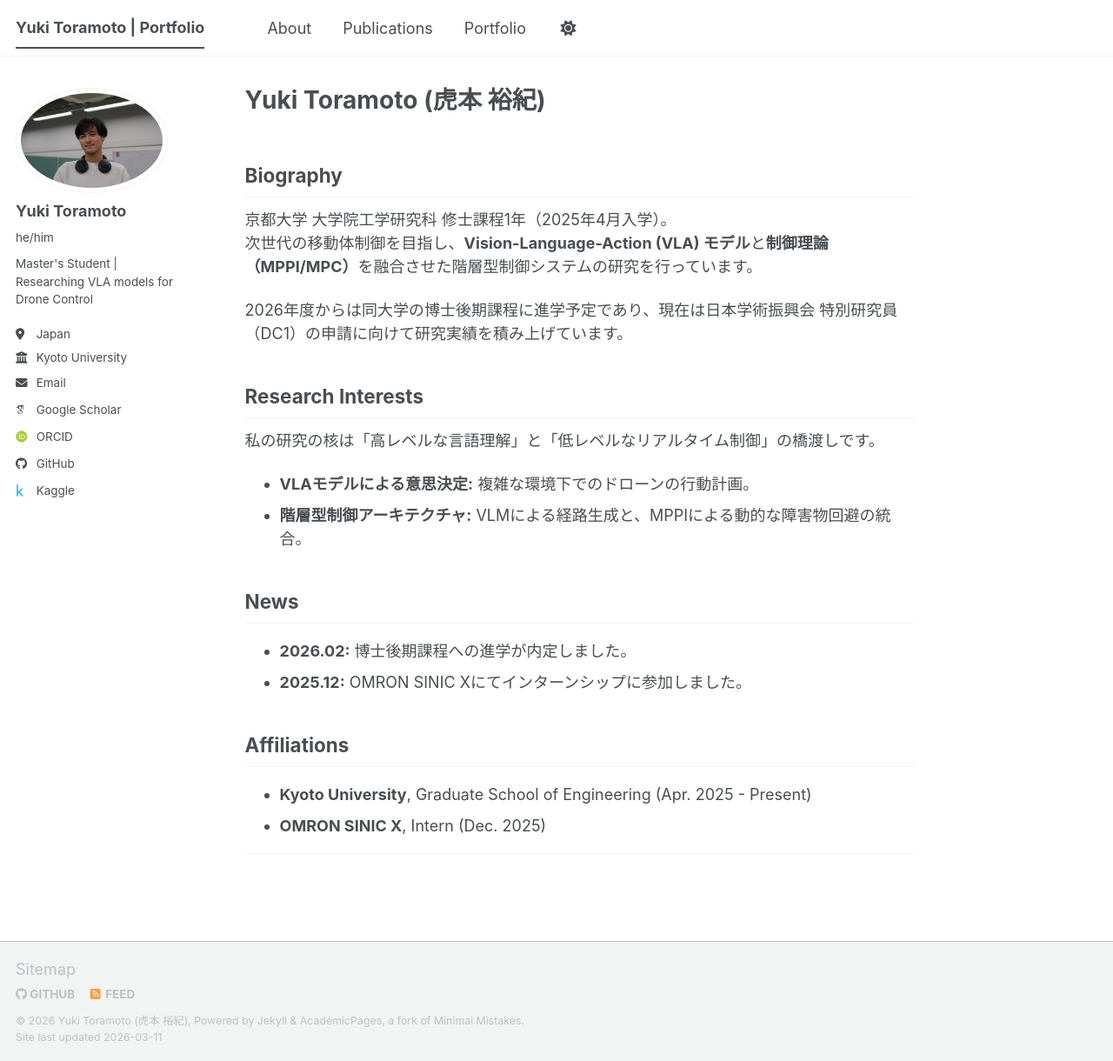
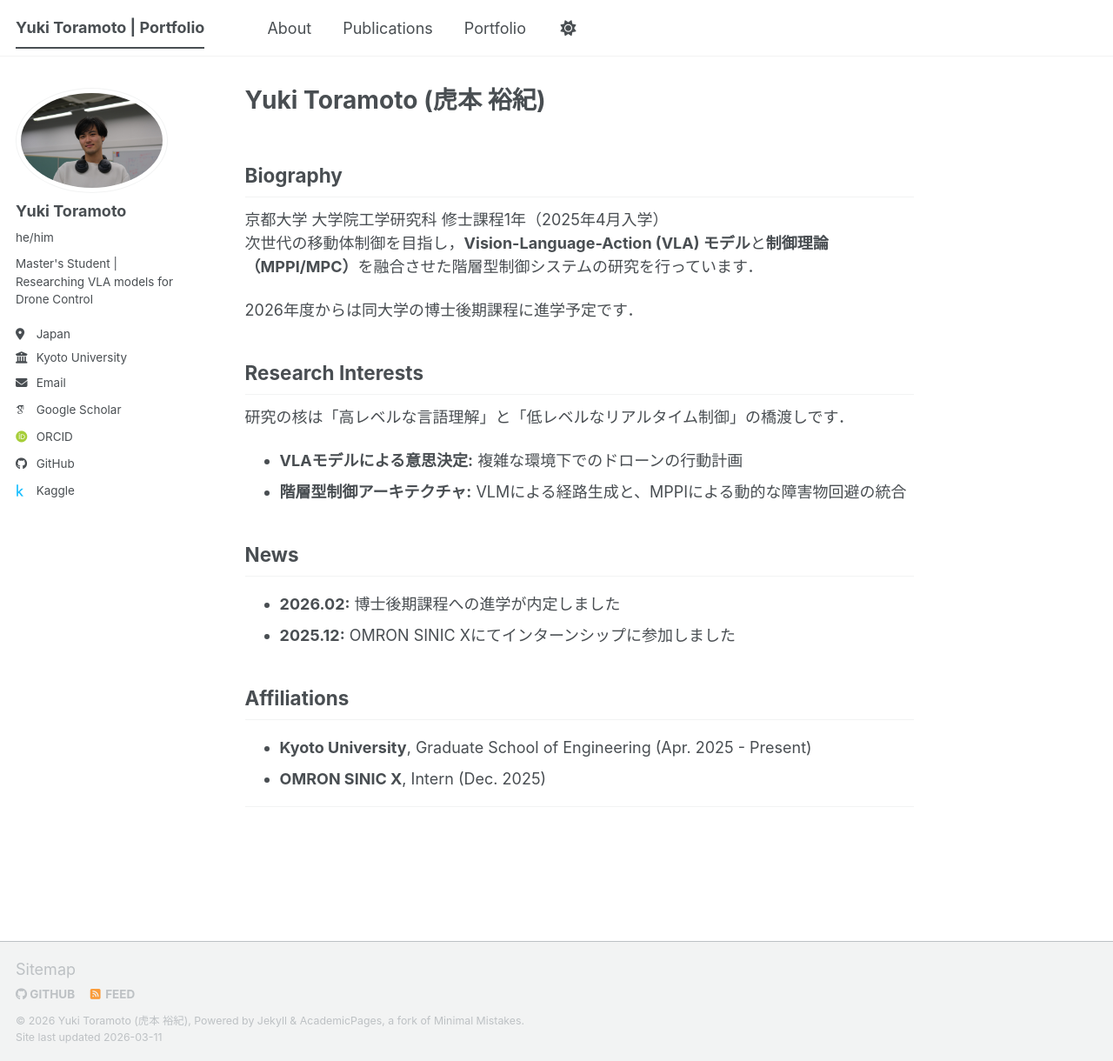
Before and after one commit to toramell/toramell.github.io, a Jekyll site: the page built from _pages/about.md, in a window 1280 px wide and 1220 px high. Shown: the whole window at 87% size. Built offline with Jekyll 4.4.1, drawn with Linux system fonts in a browser that asks for light colours; some web fonts are replaced; a script bundle is joined from its source files by our own code; library files that are not in the unit come from our copies.

Commit message:
Refine biography and research interests formatting
Updated biography and research interests sections for clarity and consistency.

```diff
--- a/_pages/about.md
+++ b/_pages/about.md
@@ -9,20 +9,20 @@ redirect_from:
 ---
 
 ## Biography
-京都大学 大学院工学研究科 修士課程1年（2025年4月入学）。
-次世代の移動体制御を目指し、**Vision-Language-Action (VLA) モデル**と**制御理論（MPPI/MPC）**を融合させた階層型制御システムの研究を行っています。
+京都大学 大学院工学研究科 修士課程1年（2025年4月入学）
+次世代の移動体制御を目指し，**Vision-Language-Action (VLA) モデル**と**制御理論（MPPI/MPC）**を融合させた階層型制御システムの研究を行っています．
 
-2026年度からは同大学の博士後期課程に進学予定であり、現在は日本学術振興会 特別研究員（DC1）の申請に向けて研究実績を積み上げています。
+2026年度からは同大学の博士後期課程に進学予定です．
 
 ## Research Interests
-私の研究の核は「高レベルな言語理解」と「低レベルなリアルタイム制御」の橋渡しです。
+研究の核は「高レベルな言語理解」と「低レベルなリアルタイム制御」の橋渡しです．
 
-* **VLAモデルによる意思決定:** 複雑な環境下でのドローンの行動計画。
-* **階層型制御アーキテクチャ:** VLMによる経路生成と、MPPIによる動的な障害物回避の統合。
+* **VLAモデルによる意思決定:** 複雑な環境下でのドローンの行動計画
+* **階層型制御アーキテクチャ:** VLMによる経路生成と、MPPIによる動的な障害物回避の統合
 
 ## News
-* **2026.02:** 博士後期課程への進学が内定しました。
-* **2025.12:** OMRON SINIC Xにてインターンシップに参加しました。
+* **2026.02:** 博士後期課程への進学が内定しました
+* **2025.12:** OMRON SINIC Xにてインターンシップに参加しました
 
 ## Affiliations
 * **Kyoto University**, Graduate School of Engineering (Apr. 2025 - Present)
```
